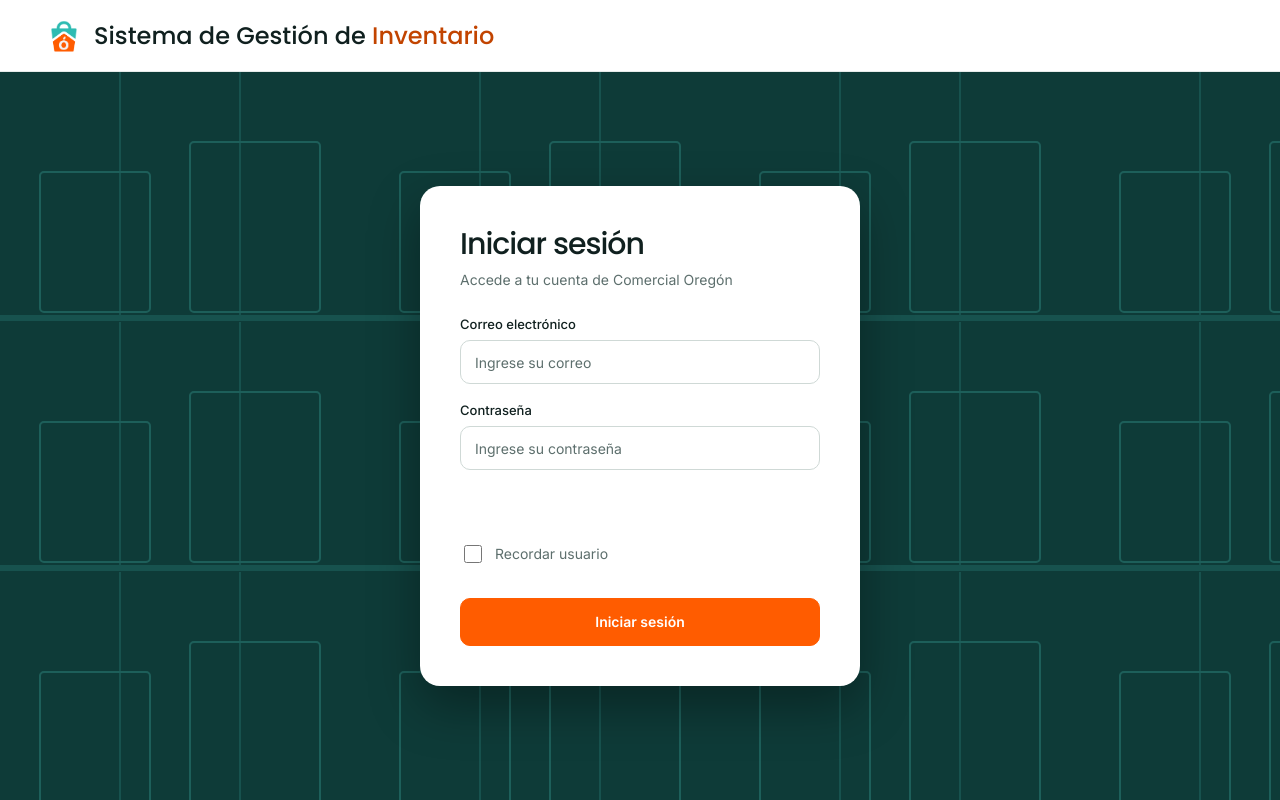
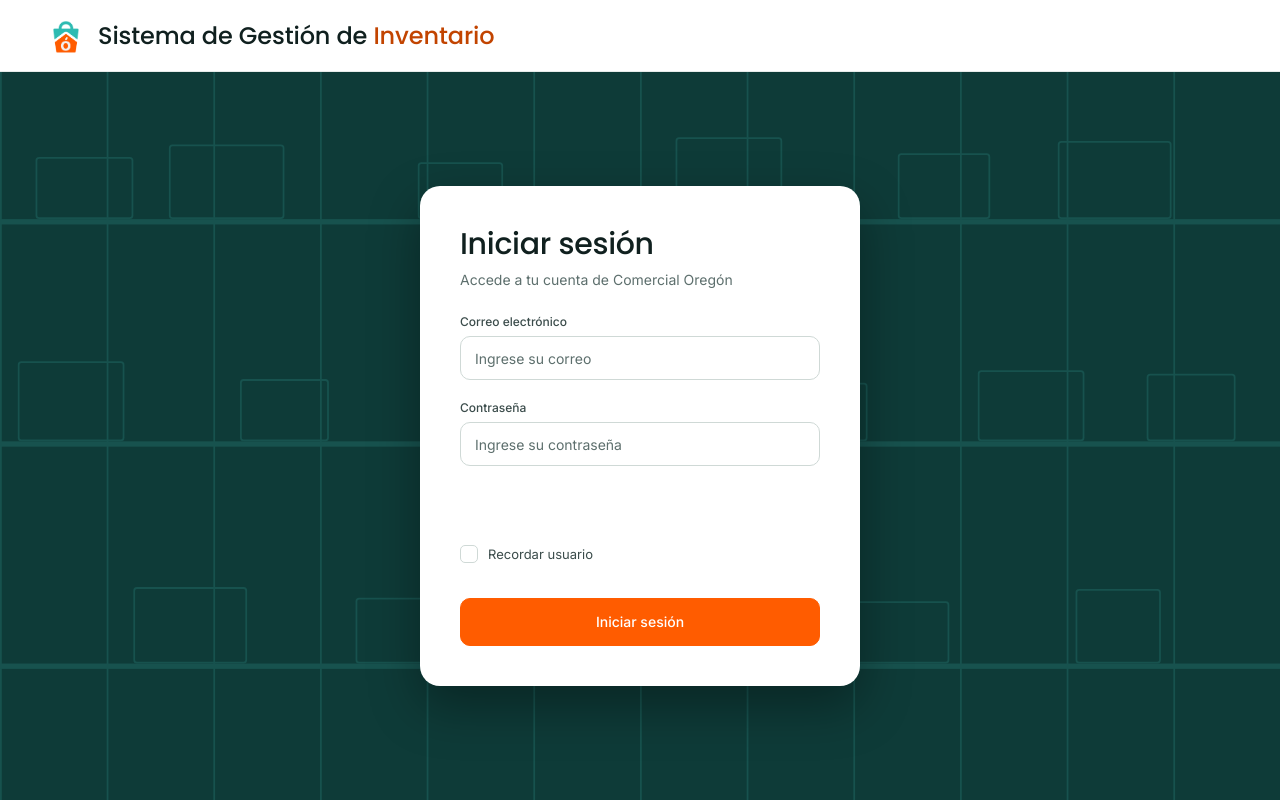
Before and after one commit to n1kooG/SGI-OREGON, a React (Vite) app in the folder frontend/: page /login in a window 1280 px wide. Built offline with nearby package versions, Linux system fonts and the light colour scheme.

Commit message:
Login: medidas del mockup Oregón (tarjeta, campos, casilla, estantería del fondo)

```diff
--- /dev/null
+++ b/frontend/src/estilos/sprint1.css
@@ -0,0 +1,17 @@
+/* Sprint 1 · Identidad Oregón: ajustes finos de Login, Catálogo, Usuarios y bienvenidas (medidas del diseño en Figma). */
+
+/* Login */
+.login-cab .logo { width: 36px; height: 36px; border-radius: 10px; }
+.login-cab > span:not(.logo) { letter-spacing: -.12px; }
+.login-fondo > svg { color: var(--nav-2); fill: var(--nav-2); }
+.login-tarjeta { box-shadow: 0 24px 48px rgba(0, 0, 0, .35); }
+.login-tarjeta h1 { letter-spacing: -.3px; }
+.login-tarjeta .campo { margin-bottom: 20px; gap: 6px; }
+.login-tarjeta .campo > label { font-size: 12px; line-height: 16px; color: var(--ink-2); }
+.login-tarjeta .zona-msg { min-height: 38px; }
+.login-tarjeta .zona-msg .alerta { padding: 8px 14px; }
+.login-tarjeta .casilla { height: 24px; gap: 10px; margin-bottom: 62px; color: var(--ink-2); font-size: 13px; line-height: 18px; }
+.casilla input { appearance: none; flex: none; width: 18px; height: 18px; margin: 0; border: 1px solid var(--line-strong); border-radius: 5px; background: var(--surface); display: grid; place-content: center; cursor: pointer; }
+.casilla input:checked { background: var(--accent); border-color: var(--accent); }
+.casilla input:checked::after { content: ''; width: 5px; height: 9px; border: solid var(--on-dark); border-width: 0 2px 2px 0; transform: translateY(-1px) rotate(45deg); }
+.login-tarjeta .btn.bloque { font-weight: 500; }
--- a/frontend/src/paginas/Login.jsx
+++ b/frontend/src/paginas/Login.jsx
@@ -2,23 +2,20 @@ import { useState } from 'react';
 import { useNavigate } from 'react-router-dom';
 import { Alerta, Boton, Campo, Logo } from '../componentes/ui.jsx';
 import { mensajeError } from '../api.js';
+import '../estilos/sprint1.css';
 import { HOME, useSesion } from '../sesion.jsx';
 
 const KEY = 'sgi_correo';
 const correoGuardado = () => { try { return localStorage.getItem(KEY) ?? ''; } catch { return ''; } };
 const guardar = (v) => { try { v ? localStorage.setItem(KEY, v) : localStorage.removeItem(KEY); } catch { /* sin almacenamiento */ } };
 
-// Estantería decorativa del fondo.
+// Estantería decorativa del fondo (medidas del diseño: 1440 × 828).
+const CAJAS = [[40, 100, 110, 70], [190, 86, 130, 84], [470, 106, 96, 64], [760, 78, 120, 92], [1010, 96, 104, 74], [1190, 82, 128, 88], [20, 330, 120, 90], [270, 350, 100, 70], [560, 324, 128, 96], [880, 354, 96, 66], [1100, 340, 120, 80], [1290, 344, 100, 76], [150, 584, 128, 86], [400, 596, 100, 74], [640, 580, 116, 90], [940, 600, 128, 70], [1210, 586, 96, 84]];
 const Fondo = () => (
-  <svg aria-hidden="true" preserveAspectRatio="xMidYMid slice">
-    <defs>
-      <pattern id="est" width="360" height="250" patternUnits="userSpaceOnUse">
-        <path d="M0 246h360" stroke="#17524e" strokeWidth="6" /><path d="M120 0v246M240 0v246" stroke="#17524e" strokeWidth="2" />
-        <rect x="40" y="100" width="110" height="140" rx="4" fill="none" stroke="#1d5f5a" strokeWidth="2" />
-        <rect x="190" y="70" width="130" height="170" rx="4" fill="none" stroke="#1d5f5a" strokeWidth="2" />
-      </pattern>
-    </defs>
-    <rect width="100%" height="100%" fill="url(#est)" />
+  <svg aria-hidden="true" viewBox="0 0 1440 828" preserveAspectRatio="xMidYMid slice">
+    {Array.from({ length: 13 }, (_, i) => <rect key={i} x={i * 120} y="0" width="2" height="828" />)}
+    {[170, 420, 670].map((y) => <rect key={y} x="0" y={y} width="1440" height="6" />)}
+    {CAJAS.map(([x, y, w, h]) => <rect key={x + '-' + y} x={x + 1} y={y + 1} width={w - 2} height={h - 2} rx="3" fill="none" stroke="currentColor" strokeWidth="2" />)}
   </svg>
 );
 
```
